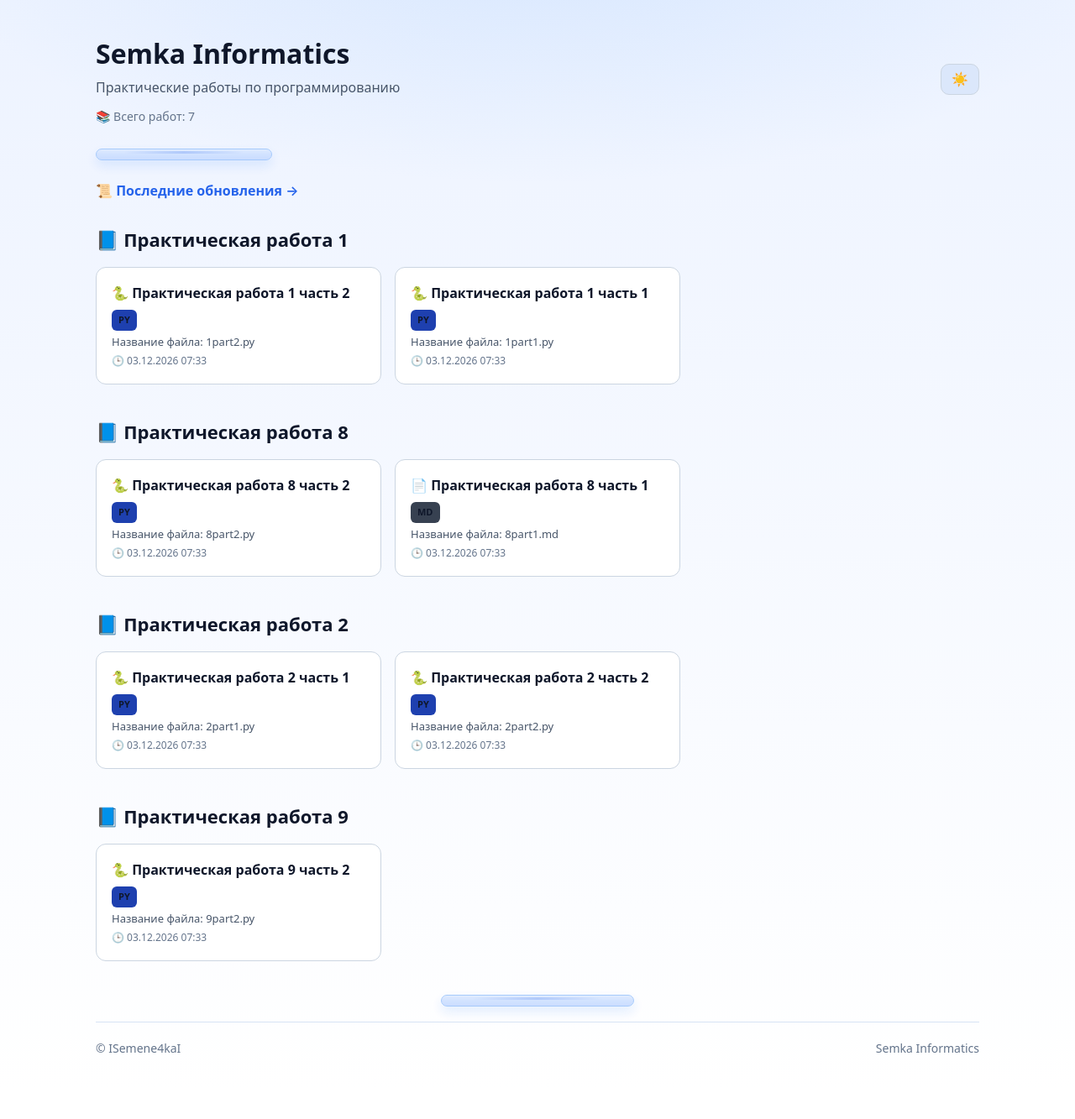
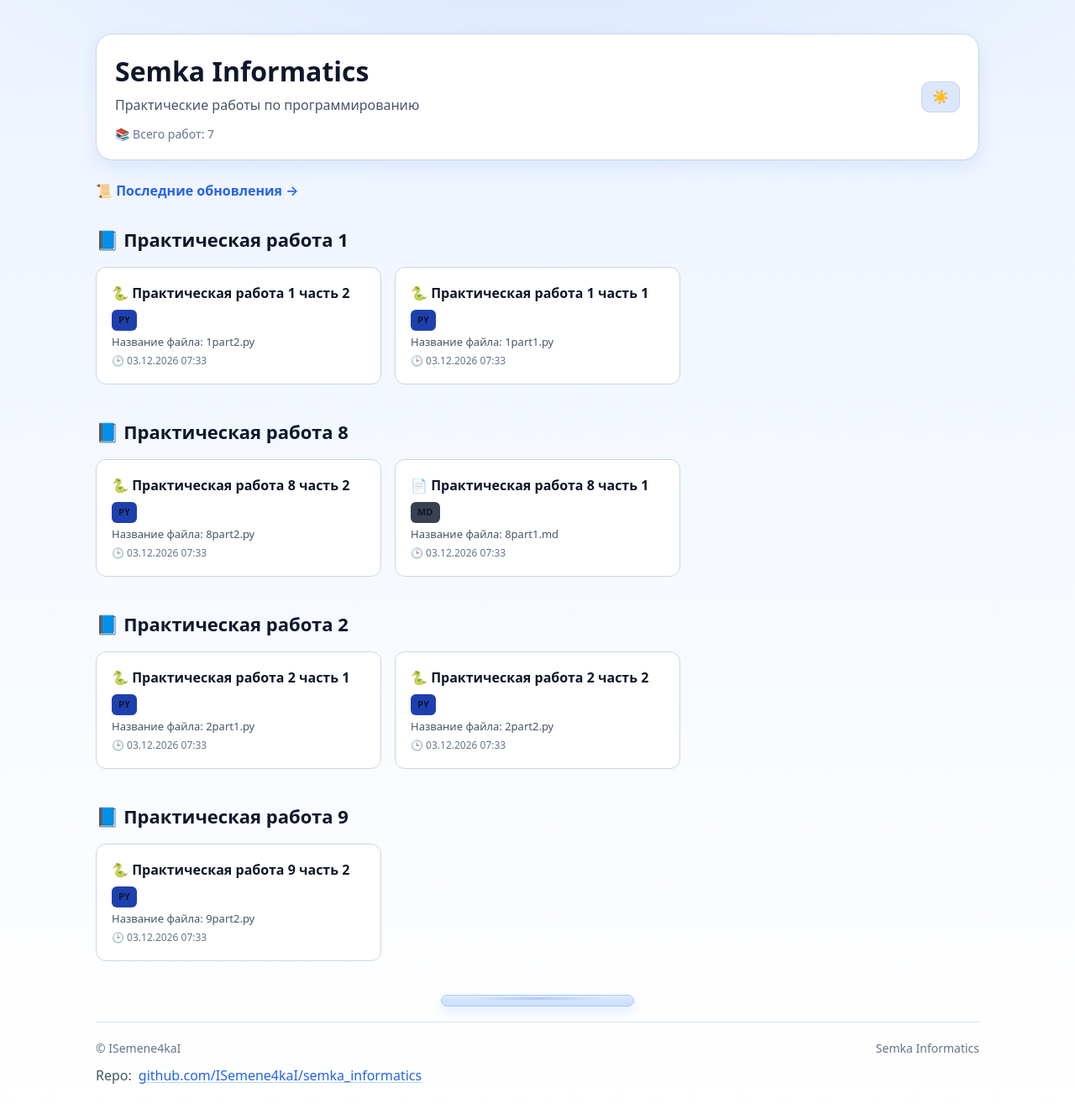
Before and after one commit to ISemene4kaI/semka_informatics, a Flask app: page / in a window 1280 px wide. Shown: the whole page at 84% size. Before the commit the page ends 1254 px from the top, so only its background shows below. Run offline with Flask 3, Linux system fonts and the light colour scheme; some libraries are stand-ins or nearby versions.

Commit message:
Added islands to pages

```diff
--- a/app/static/style.css
+++ b/app/static/style.css
@@ -127,6 +127,25 @@ a {
     display: flex;
     justify-content: space-between;
     margin-bottom: 30px;
+}
+
+.hero-island {
+    background:
+        linear-gradient(180deg, rgba(255, 255, 255, 0.06), rgba(255, 255, 255, 0) 50%),
+        var(--surface);
+    border: 1px solid var(--surface-border);
+    border-radius: 20px;
+    box-shadow: 0 10px 24px rgba(2, 6, 23, 0.25);
+    margin-bottom: 24px;
+    padding: 20px 22px;
+}
+
+body.light .hero-island {
+    box-shadow: 0 8px 20px rgba(59, 130, 246, 0.12);
+}
+
+.hero-copy {
+    min-width: 0;
 }
 
 .hero h1 {
@@ -446,6 +465,21 @@ footer {
     justify-content: space-between;
 }
 
+.footer-repo {
+    align-items: center;
+    color: var(--muted);
+    display: flex;
+    gap: 8px;
+    margin-top: 10px;
+}
+
+.footer-link {
+    color: var(--link);
+    text-decoration: underline;
+    text-decoration-color: rgba(96, 165, 250, 0.45);
+    text-underline-offset: 2px;
+}
+
 /* ========================================
    MARKDOWN
 ======================================== */
@@ -464,6 +498,11 @@ footer {
         align-items: flex-start;
         flex-direction: column;
         gap: 10px;
+    }
+
+    .hero-island {
+        border-radius: 16px;
+        padding: 16px;
     }
 
     .file-header {
@@ -487,6 +526,12 @@ footer {
         gap: 6px;
     }
 
+    .footer-repo {
+        align-items: flex-start;
+        flex-direction: column;
+        gap: 4px;
+    }
+
     .island-top {
         width: min(170px, 72%);
     }
--- a/app/templates/index.html
+++ b/app/templates/index.html
@@ -7,15 +7,14 @@
 </head>
 <body>
   <div class="container">
-    <header class="hero">
-      <div>
+    <header class="hero hero-island">
+      <div class="hero-copy">
         <h1>Semka Informatics</h1>
         <p class="subtitle">Практические работы по программированию</p>
         <div class="hero-stats">📚 Всего работ: {{ total }}</div>
       </div>
       <button id="themeToggle" class="theme-toggle" type="button" aria-label="Переключить тему">🌙</button>
     </header>
-    <div class="island island-top" aria-hidden="true"></div>
 
     <div class="updates-link">
       <a href="{{ url_for('updates') }}">📜 Последние обновления →</a>
@@ -45,6 +44,17 @@
         <div>© ISemene4kaI</div>
         <div>Semka Informatics</div>
       </div>
+      <div class="footer-repo">
+        <span>Repo:</span>
+        <a
+          class="footer-link"
+          href="https://github.com/ISemene4kaI/semka_informatics"
+          target="_blank"
+          rel="noopener noreferrer"
+        >
+          github.com/ISemene4kaI/semka_informatics
+        </a>
+      </div>
     </footer>
   </div>
 
```
Also changed, not shown: app/templates/updates.html (+18 -0 lines), app/templates/view.html (+18 -0 lines).
